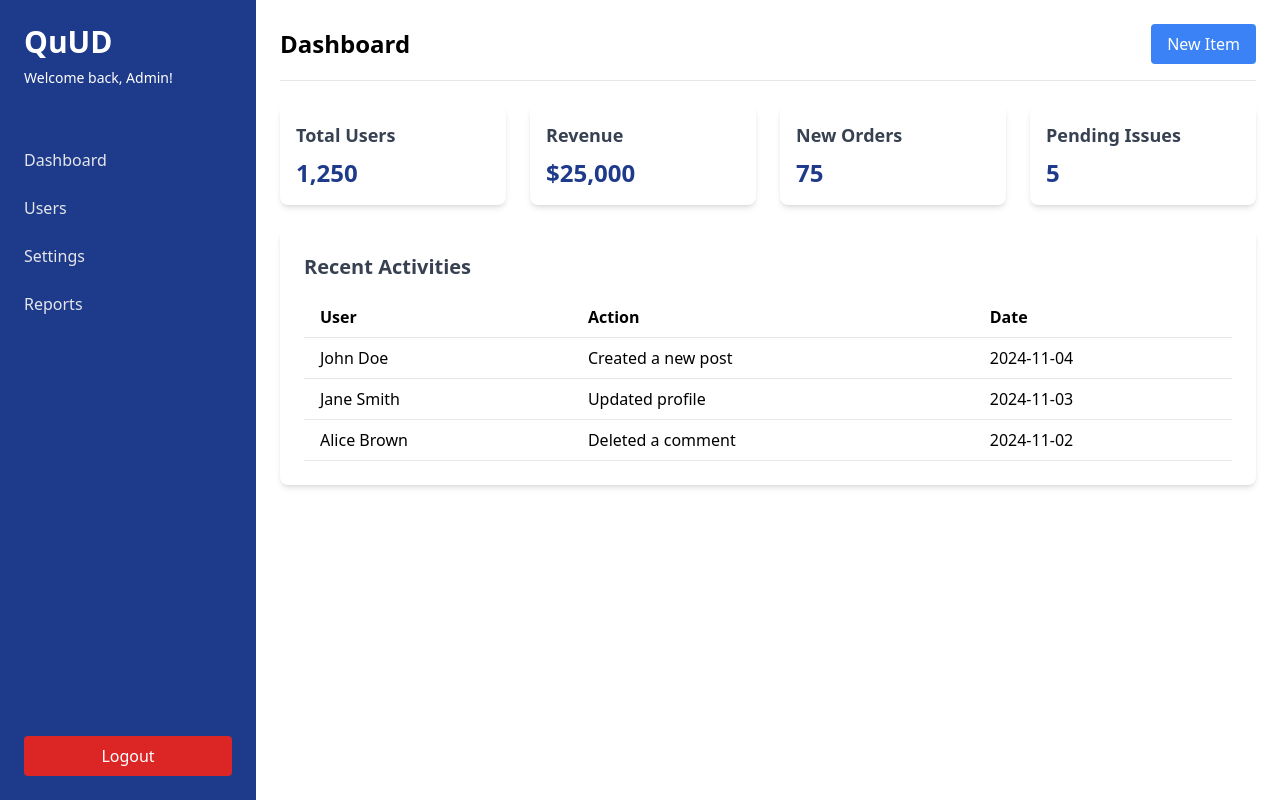
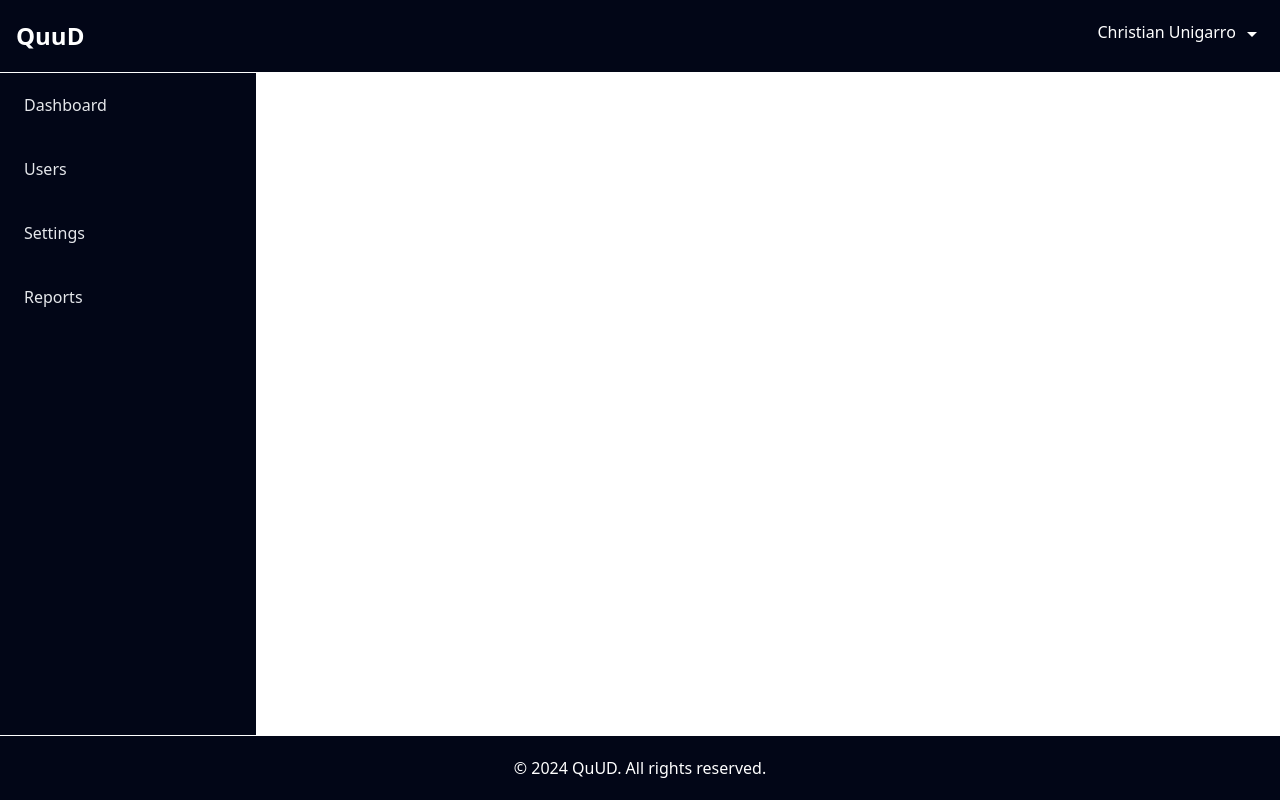
Before and after one commit to cunigarro/quud-system-front, an Angular app: page /admin in a window 1280 px wide. Built offline with nearby package versions, Linux system fonts and the light colour scheme.

Commit message:
Styles added for sidebar, header and footer.

```diff
--- a/package.json
+++ b/package.json
@@ -18,6 +18,7 @@
     "@angular/platform-browser": "^18.2.0",
     "@angular/platform-browser-dynamic": "^18.2.0",
     "@angular/router": "^18.2.0",
+    "@mdi/js": "^7.4.47",
     "rxjs": "~7.8.0",
     "tslib": "^2.3.0",
     "zone.js": "~0.14.10"
--- /dev/null
+++ b/src/app/pages/dashboard/components/footer/footer.component.html
@@ -0,0 +1,3 @@
+<div class="text-white bg-slate-950 px-4 py-5 flex justify-center border-white border-t">
+  © 2024 QuUD. All rights reserved.
+</div>
--- /dev/null
+++ b/src/app/pages/dashboard/components/footer/footer.component.ts
@@ -0,0 +1,12 @@
+import { Component, OnInit } from '@angular/core';
+
+@Component({
+  selector: 'dashboard-footer',
+  templateUrl: './footer.component.html',
+  standalone: true
+})
+export class FooterComponent implements OnInit {
+  constructor() { }
+
+  ngOnInit(): void { }
+}
--- /dev/null
+++ b/src/app/pages/dashboard/components/header/header.component.html
@@ -0,0 +1,9 @@
+<div class="text-white bg-slate-950 px-4 py-5 flex justify-between border-white border-b">
+  <h1 class="font-semibold text-2xl">
+    QuuD
+  </h1>
+  <div>
+    Christian Unigarro
+    <icon class="text-white" [path]="mdiMenuDown"></icon>
+  </div>
+</div>
--- /dev/null
+++ b/src/app/pages/dashboard/components/header/header.component.ts
@@ -0,0 +1,19 @@
+import { Component, OnInit } from '@angular/core';
+import { mdiMenuDown } from '@mdi/js';
+import { SHARED_IMPORTS } from '../../../../shared/shared.imports';
+
+@Component({
+  selector: 'dashboard-header',
+  templateUrl: './header.component.html',
+  standalone: true,
+  imports: [
+    SHARED_IMPORTS
+  ]
+})
+export class HeaderComponent implements OnInit {
+  mdiMenuDown: string = mdiMenuDown;
+
+  constructor() { }
+
+  ngOnInit(): void { }
+}
--- /dev/null
+++ b/src/app/pages/dashboard/components/sidebar/sidebar.component.html
@@ -0,0 +1,16 @@
+<aside class="w-64 bg-slate-950 text-white flex flex-col h-full">
+  <nav class="flex-1">
+    <a href="#" class="block py-5 px-6 text-gray-200 hover:bg-white hover:text-slate-950"
+      >Dashboard</a
+    >
+    <a href="#" class="block py-5 px-6 text-gray-200 hover:bg-white hover:text-slate-950"
+      >Users</a
+    >
+    <a href="#" class="block py-5 px-6 text-gray-200 hover:bg-white hover:text-slate-950"
+      >Settings</a
+    >
+    <a href="#" class="block py-5 px-6 text-gray-200 hover:bg-white hover:text-slate-950"
+      >Reports</a
+    >
+  </nav>
+</aside>
--- /dev/null
+++ b/src/app/pages/dashboard/components/sidebar/sidebar.component.ts
@@ -0,0 +1,19 @@
+import { Component, OnInit } from '@angular/core';
+import { Router } from '@angular/router';
+
+@Component({
+  selector: 'dashboard-sidebar',
+  templateUrl: './sidebar.component.html',
+  standalone: true
+})
+export class SidebarComponent implements OnInit {
+  constructor(
+    private router: Router
+  ) { }
+
+  ngOnInit(): void { }
+
+  logout() {
+    this.router.navigate(['/']);
+  }
+}
--- a/src/app/pages/dashboard/dashboard.component.html
+++ b/src/app/pages/dashboard/dashboard.component.html
@@ -1,97 +1,10 @@
-<!-- Wrapper -->
-<div class="flex min-h-screen">
-  <!-- Sidebar -->
-  <aside class="w-64 bg-blue-900 text-white flex flex-col">
-    <div class="p-6">
-      <h1 class="text-3xl font-semibold">QuUD</h1>
-      <p class="mt-2 text-sm">Welcome back, Admin!</p>
-    </div>
-    <nav class="flex-1 mt-6">
-      <a href="#" class="block py-3 px-6 text-gray-200 hover:bg-blue-800"
-        >Dashboard</a
-      >
-      <a href="#" class="block py-3 px-6 text-gray-200 hover:bg-blue-800"
-        >Users</a
-      >
-      <a href="#" class="block py-3 px-6 text-gray-200 hover:bg-blue-800"
-        >Settings</a
-      >
-      <a href="#" class="block py-3 px-6 text-gray-200 hover:bg-blue-800"
-        >Reports</a
-      >
-    </nav>
-    <div class="p-6">
-      <button
-        (click)="logout()"
-        class="w-full py-2 px-4 bg-red-600 hover:bg-red-700 rounded"
-      >
-        Logout
-      </button>
-    </div>
-  </aside>
-
-  <!-- Main Content -->
-  <main class="flex-1 p-6">
-    <header class="flex justify-between items-center border-b pb-4 mb-6">
-      <h2 class="text-2xl font-bold">Dashboard</h2>
-      <button
-        class="bg-blue-500 text-white px-4 py-2 rounded hover:bg-blue-600"
-      >
-        New Item
-      </button>
-    </header>
-
-    <!-- Stats Section -->
-    <section class="grid grid-cols-1 md:grid-cols-2 lg:grid-cols-4 gap-6 mb-6">
-      <div class="bg-white p-4 rounded-lg shadow-md">
-        <h3 class="text-lg font-semibold text-gray-700">Total Users</h3>
-        <p class="mt-2 text-2xl font-bold text-blue-900">1,250</p>
-      </div>
-      <div class="bg-white p-4 rounded-lg shadow-md">
-        <h3 class="text-lg font-semibold text-gray-700">Revenue</h3>
-        <p class="mt-2 text-2xl font-bold text-blue-900">$25,000</p>
-      </div>
-      <div class="bg-white p-4 rounded-lg shadow-md">
-        <h3 class="text-lg font-semibold text-gray-700">New Orders</h3>
-        <p class="mt-2 text-2xl font-bold text-blue-900">75</p>
-      </div>
-      <div class="bg-white p-4 rounded-lg shadow-md">
-        <h3 class="text-lg font-semibold text-gray-700">Pending Issues</h3>
-        <p class="mt-2 text-2xl font-bold text-blue-900">5</p>
-      </div>
-    </section>
-
-    <!-- Table Section -->
-    <section class="bg-white rounded-lg shadow-md p-6">
-      <h3 class="text-xl font-semibold text-gray-700 mb-4">
-        Recent Activities
-      </h3>
-      <table class="w-full text-left">
-        <thead>
-          <tr>
-            <th class="px-4 py-2 border-b font-semibold">User</th>
-            <th class="px-4 py-2 border-b font-semibold">Action</th>
-            <th class="px-4 py-2 border-b font-semibold">Date</th>
-          </tr>
-        </thead>
-        <tbody>
-          <tr>
-            <td class="px-4 py-2 border-b">John Doe</td>
-            <td class="px-4 py-2 border-b">Created a new post</td>
-            <td class="px-4 py-2 border-b">2024-11-04</td>
-          </tr>
-          <tr>
-            <td class="px-4 py-2 border-b">Jane Smith</td>
-            <td class="px-4 py-2 border-b">Updated profile</td>
-            <td class="px-4 py-2 border-b">2024-11-03</td>
-          </tr>
-          <tr>
-            <td class="px-4 py-2 border-b">Alice Brown</td>
-            <td class="px-4 py-2 border-b">Deleted a comment</td>
-            <td class="px-4 py-2 border-b">2024-11-02</td>
-          </tr>
-        </tbody>
-      </table>
-    </section>
-  </main>
+<div class="min-h-screen flex flex-col">
+  <dashboard-header></dashboard-header>
+  <div class="flex flex-1">
+    <dashboard-sidebar></dashboard-sidebar>
+    <main class="flex-1 p-6">
+      <router-outlet></router-outlet>
+    </main>
+  </div>
+  <dashboard-footer></dashboard-footer>
 </div>
--- a/src/app/pages/dashboard/dashboard.component.ts
+++ b/src/app/pages/dashboard/dashboard.component.ts
@@ -1,18 +1,22 @@
 import { Component, OnInit } from '@angular/core';
-import { Router } from '@angular/router';
+import { RouterModule } from '@angular/router';
+import { HeaderComponent } from './components/header/header.component';
+import { SidebarComponent } from './components/sidebar/sidebar.component';
+import { FooterComponent } from './components/footer/footer.component';
 
 @Component({
   selector: 'app-dashboard',
   templateUrl: './dashboard.component.html',
+  standalone: true,
+  imports: [
+    RouterModule,
+    HeaderComponent,
+    SidebarComponent,
+    FooterComponent
+  ]
 })
 export class DashboardComponent implements OnInit {
-  constructor(
-    private router: Router
-  ) {}
+  constructor() {}
 
   ngOnInit(): void {}
-
-  logout() {
-    this.router.navigate(['/']);
-  }
 }
--- /dev/null
+++ b/src/app/shared/components/icon/icon.component.ts
@@ -0,0 +1,19 @@
+import { Component, Input } from '@angular/core';
+
+@Component({
+  selector: 'icon',
+  template: `
+    <svg
+      version="1.1"
+      viewBox="0 0 24 24"
+      style="display:inline-block;width:1.5rem"
+      fill="currentColor"
+    >
+        <path [attr.d]="data" d="M13,14H11V10H13M13,18H11V16H13M1,21H23L12,2L1,21Z" />
+    </svg>
+  `,
+  standalone: true
+})
+export class IconComponent {
+  @Input('path') data: string = 'M13,14H11V10H13M13,18H11V16H13M1,21H23L12,2L1,21Z';
+}
--- /dev/null
+++ b/src/app/shared/shared.imports.ts
@@ -0,0 +1,5 @@
+import { IconComponent } from "./components/icon/icon.component";
+
+export const SHARED_IMPORTS = [
+  IconComponent
+];
```
Also changed, not shown: src/app/shared/components/icon/icon.component.html (added), 1 other file (tests, documents, lock files or other folders).
